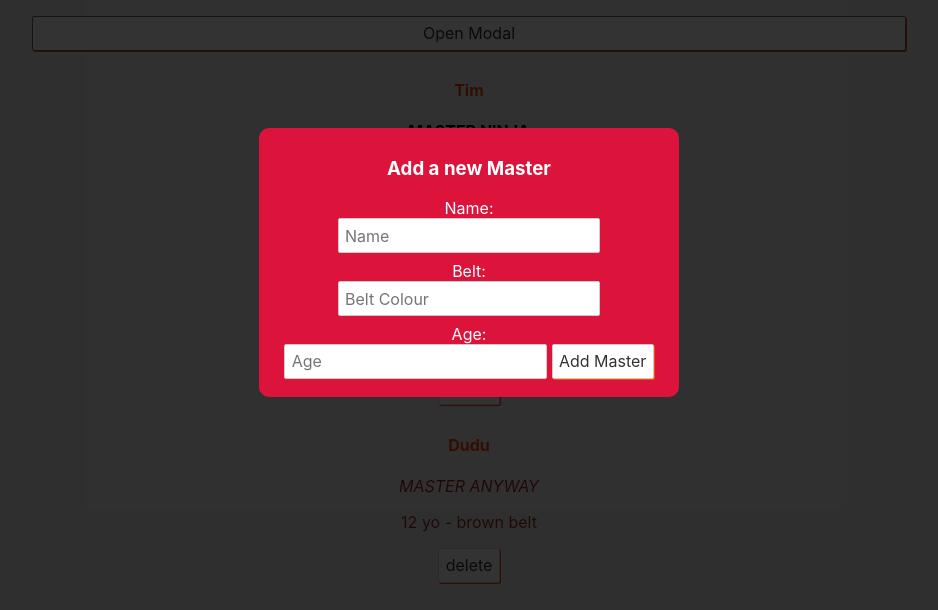
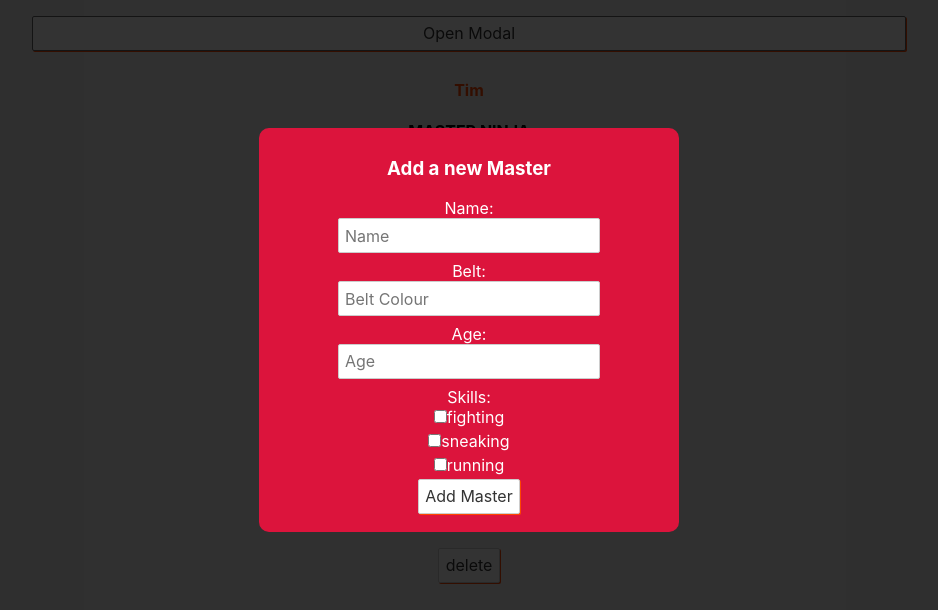
Before and after one commit to maxdevjs/learn-svelte-tutorial-for-beginners, a Svelte app in the folder myproject/: page / in a window 1280 px wide. Both pictures are taken after a click on the button "Open Modal". Shown: the top 610 px of the page, without its empty margins (171-1109 px from the left). Built offline with nearby package versions, Linux system fonts and the light colour scheme.

Commit message:
Add checkboxes (lesson-16)

```diff
--- a/myproject/src/AddMasterForm.svelte
+++ b/myproject/src/AddMasterForm.svelte
@@ -2,9 +2,12 @@
   let name;
   let beltColour;
   let age;
+  let fighting = false;
+  let sneaking = false;
+  let running = false;
 
   const handleSubmit = () => {
-    console.log(name, beltColour, age);
+    console.log(name, beltColour, age, fighting, sneaking, running);
   }
 </script>
 
@@ -19,6 +22,11 @@
     <label for="age">Age:</label>
     <input type="number" id="age" placeholder="Age" bind:value={age}>
 
+    <label>Skills:</label>
+    <input type="checkbox" bind:checked={fighting}>fighting<br>
+    <input type="checkbox" bind:checked={sneaking}>sneaking<br>
+    <input type="checkbox" bind:checked={running}>running<br>
+
     <button>Add Master</button>
   </form>
 
```
